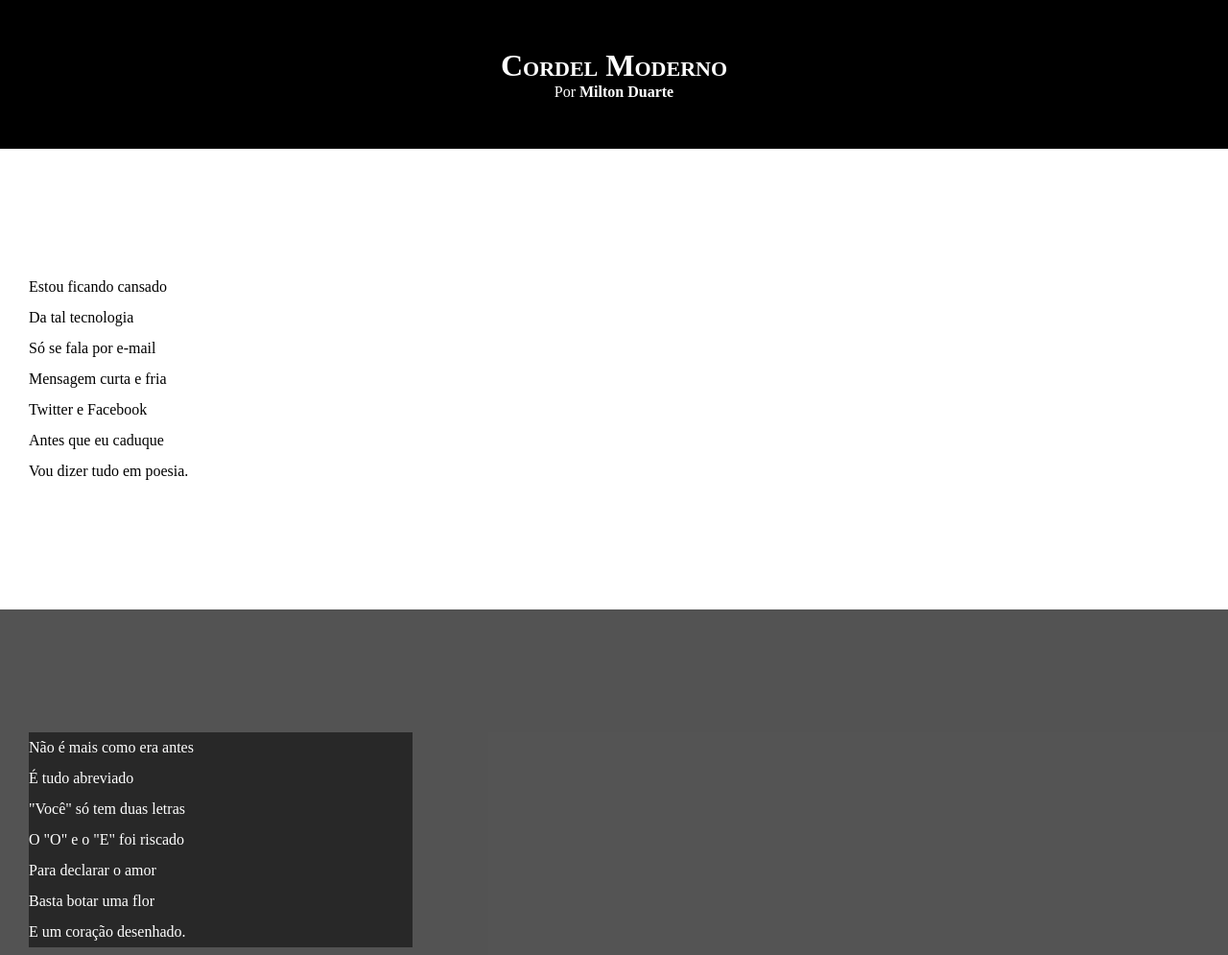
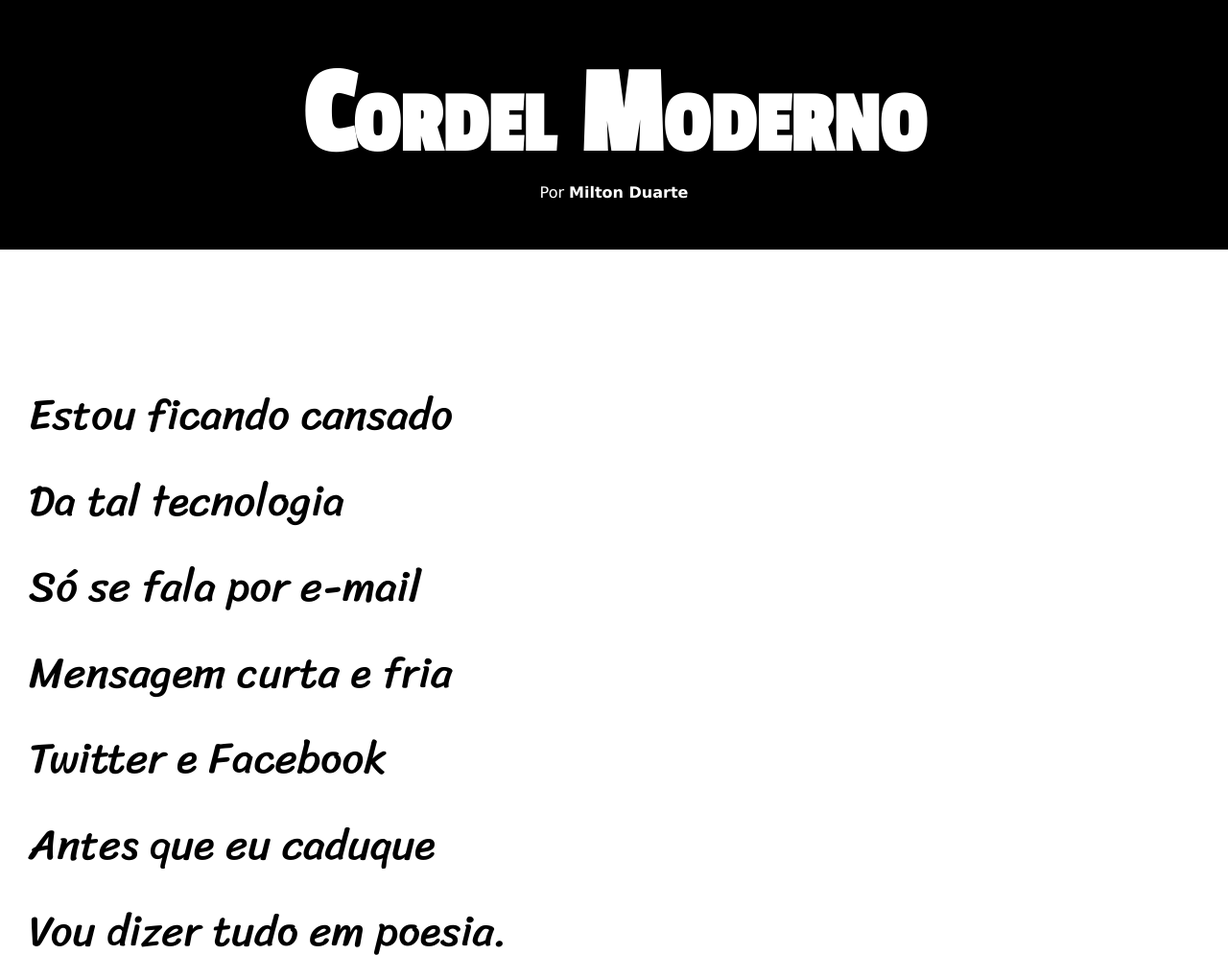
Before and after one commit to cleversonilves/DesafioCordel, a plain HTML site: page index.html in a window 1280 px wide. Shown: the top 995 px of the page at 96% size. Drawn offline with Linux system fonts and the light colour scheme.

Commit message:
Configurações de Fontes

```diff
--- a/style.css
+++ b/style.css
@@ -1,10 +1,18 @@
 @charset "UTF-8";
+@import url('https://fonts.googleapis.com/css2?family=Passion+One&family=Sriracha&display=swap');
+:root {
+    --font1: Verdana, Geneva, Tahoma, sans-serif;
+    --font2: 'Passion One', cursive;
+    --font3: 'Sriracha', cursive;
+}
 
 * {
     margin: 0px;
     padding: 0px;
+    font-size: 1em;
 }
 html, body {
+    font-family: var(--font1);
     min-height: 100%;
     background-color: darkgray;
 }
@@ -14,8 +22,10 @@ header {
     text-align: center;
 }
 header > h1 {
+    font-family: var(--font2);
     padding-top: 50px;
     font-variant: small-caps;
+    font-size: 10vw;
 }
 header > p {
     padding-bottom: 50px;
@@ -33,6 +43,8 @@ section{
     padding-bottom: 10%;
     line-height: 2em;
     padding-left: 30px;
+    font-family: var(--font3);
+    font-size: 3.5vw;
 }
 section.normal {
     background-color: white;
@@ -45,19 +57,10 @@ section.imagem {
 }
 section.imagem > p {
     background-color: rgba(0, 0, 0, 0.514);
-    width: 400px;
+    display: inline-block;
+    padding: 5px;
 
 }
-
-
-
-
-
-
-
-
-
-
 footer {
     background-color: black;
     text-align: center;
```
